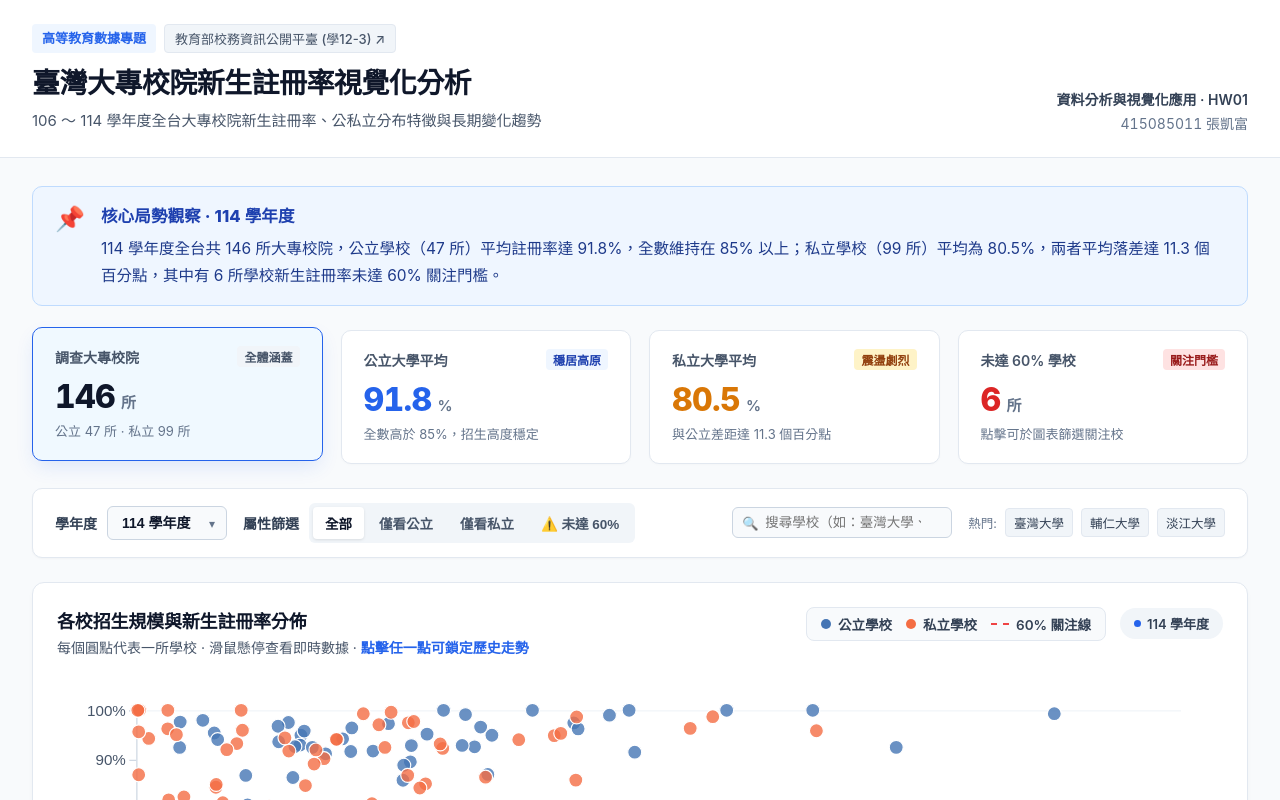
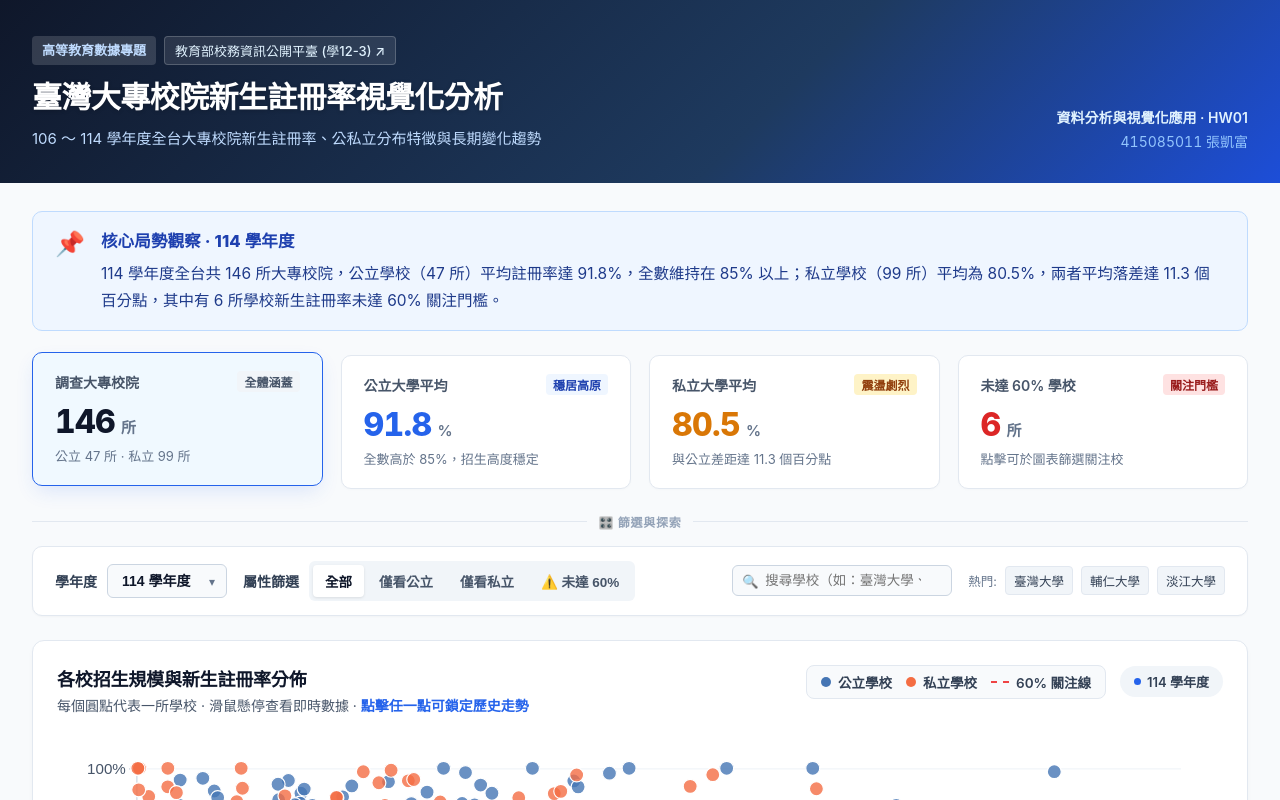
Before and after one commit to powerkaifu/1151VIS-HW1-415085011-CHANG-KAI-FU, a Vue app: page / in a window 1280 px wide. Shown: the top 800 px of the page. Built offline with nearby package versions, Linux system fonts and the light colour scheme.

Commit message:
feat(ui): 強化主視覺 Hero 深色漸層 Header，並在 KPI 與工具列間加入明確區塊分隔線

```diff
--- a/src/App.vue
+++ b/src/App.vue
@@ -238,6 +238,11 @@ function clearSelectedSchool() {
 				</div>
 			</section>
 
+			<!-- 📍 Section Divider：區隔摘要與操作功能區 -->
+			<div class="section-divider">
+				<span class="section-divider-label">🎛️ 篩選與探索</span>
+			</div>
+
 			<!-- 🎛️ 綜合控制列（學年度 + 膠囊過濾 + 學校搜尋探針） -->
 			<section class="toolbar-card">
 				<div class="toolbar-left">
@@ -370,11 +375,10 @@ body {
 	flex-direction: column;
 }
 
-/* 頁頭 */
+/* 頁頭 Hero 區塊（深色漸層主視覺） */
 .app-header {
-	background: #ffffff;
-	border-bottom: 1px solid #e2e8f0;
-	padding: 24px 0;
+	background: linear-gradient(135deg, #0f172a 0%, #1e3a5f 60%, #1d4ed8 100%);
+	padding: 36px 0 32px;
 }
 
 .header-content {
@@ -397,8 +401,8 @@ body {
 }
 
 .category-badge {
-	background: #eff6ff;
-	color: #2563eb;
+	background: rgba(255, 255, 255, 0.15);
+	color: #bfdbfe;
 	font-size: 13px;
 	font-weight: 700;
 	padding: 4px 10px;
@@ -409,37 +413,38 @@ body {
 	display: inline-flex;
 	align-items: center;
 	gap: 3px;
-	background: #f1f5f9;
-	color: #475569;
+	background: rgba(255, 255, 255, 0.1);
+	color: #e0f2fe;
 	font-size: 13px;
 	font-weight: 500;
 	padding: 4px 10px;
 	border-radius: 4px;
 	text-decoration: none;
-	border: 1px solid #e2e8f0;
+	border: 1px solid rgba(255, 255, 255, 0.2);
 	transition: all 0.15s ease;
 	cursor: pointer;
 }
 
 .source-badge:hover {
-	background: #e2e8f0;
-	color: #1d4ed8;
-	border-color: #cbd5e1;
+	background: rgba(255, 255, 255, 0.2);
+	color: #ffffff;
+	border-color: rgba(255, 255, 255, 0.35);
 	text-decoration: none;
 	transform: translateY(-1px);
 }
 
 .page-title {
-	font-size: 28px;
+	font-size: 30px;
 	font-weight: 800;
-	color: #0f172a;
-	margin: 0 0 8px 0;
+	color: #ffffff;
+	margin: 0 0 10px 0;
 	letter-spacing: -0.02em;
+	text-shadow: 0 1px 4px rgba(0, 0, 0, 0.2);
 }
 
 .page-subtitle {
 	font-size: 15px;
-	color: #475569;
+	color: #bfdbfe;
 	margin: 0;
 	max-width: 840px;
 	line-height: 1.6;
@@ -452,11 +457,11 @@ body {
 
 .course-label {
 	font-weight: 600;
-	color: #334155;
+	color: #e0f2fe;
 }
 
 .student-info {
-	color: #64748b;
+	color: #93c5fd;
 	margin-top: 4px;
 	font-variant-numeric: tabular-nums;
 }
@@ -629,6 +634,31 @@ body {
 }
 .text-primary {
 	color: #2563eb !important;
+}
+
+/* 📍 Section Divider（區塊分隔標題） */
+.section-divider {
+	display: flex;
+	align-items: center;
+	gap: 12px;
+	margin: 4px 0 16px;
+}
+
+.section-divider::before,
+.section-divider::after {
+	content: '';
+	flex: 1;
+	height: 1px;
+	background: #e2e8f0;
+}
+
+.section-divider-label {
+	font-size: 12px;
+	font-weight: 700;
+	color: #94a3b8;
+	letter-spacing: 0.06em;
+	white-space: nowrap;
+	text-transform: uppercase;
 }
 
 /* 🎛️ 綜合工具列 */
```
